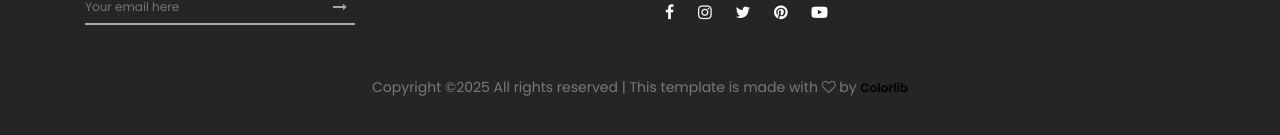
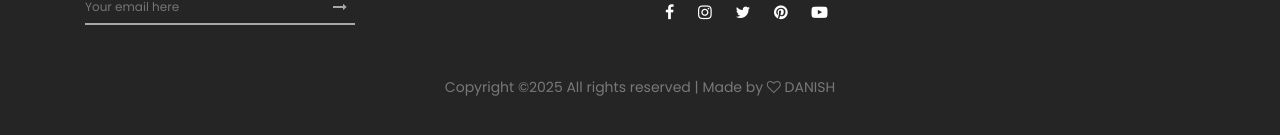
Before and after one commit to danishjin56/Essence, a plain HTML site: page blog.html in a window 1280 px wide. Shown: the part 1891-2026 px from the top of the page. Drawn offline with Linux system fonts and the light colour scheme; files whose address does not match are found by name.

Commit message:
Updated successfully

```diff
--- a/blog.html
+++ b/blog.html
@@ -412,7 +412,7 @@
                 <div class="col-md-12 text-center">
                     <p>
                         <!-- Link back to Colorlib can't be removed. Template is licensed under CC BY 3.0. -->
-    Copyright &copy;<script>document.write(new Date().getFullYear());</script> All rights reserved | This template is made with <i class="fa fa-heart-o" aria-hidden="true"></i> by <a href="https://colorlib.com" target="_blank">Colorlib</a>
+    Copyright &copy;<script>document.write(new Date().getFullYear());</script> All rights reserved | Made by <i class="fa fa-heart-o" aria-hidden="true"></i> DANISH</a>
     <!-- Link back to Colorlib can't be removed. Template is licensed under CC BY 3.0. -->
                     </p>
                 </div>
```
Also changed, not shown: checkout.html (+1 -1 lines), contact.html (+1 -1 lines), regular-page.html (+1 -1 lines), shop.html (+1 -1 lines), single-blog.html (+1 -1 lines), single-product-details.html (+1 -1 lines).
